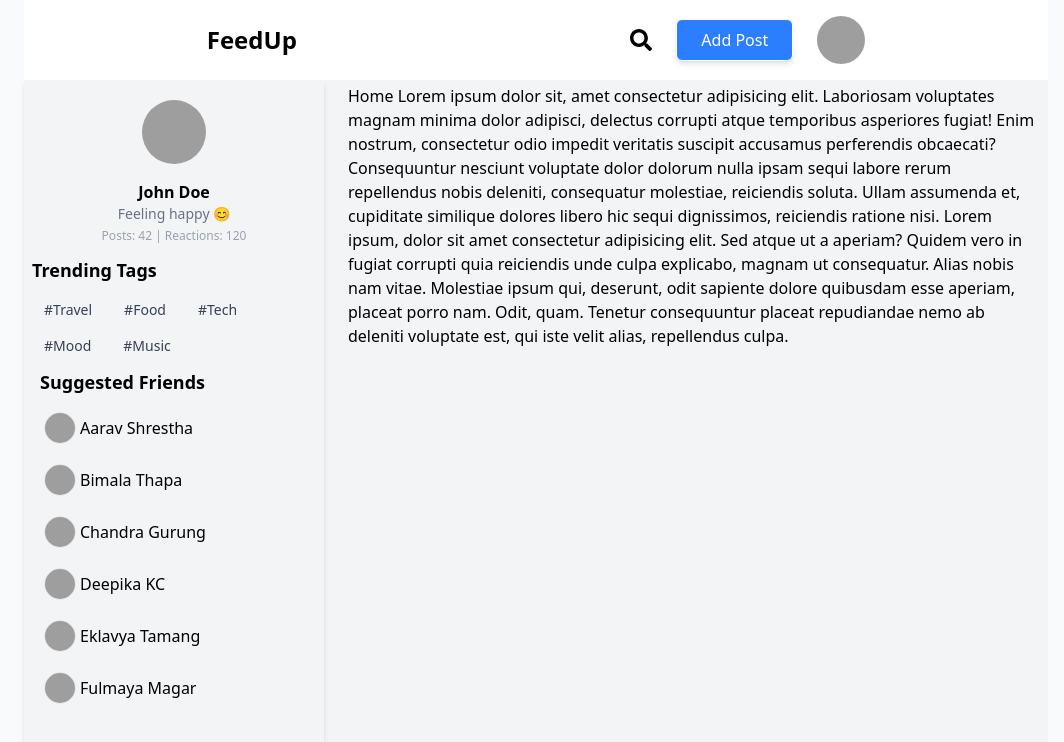
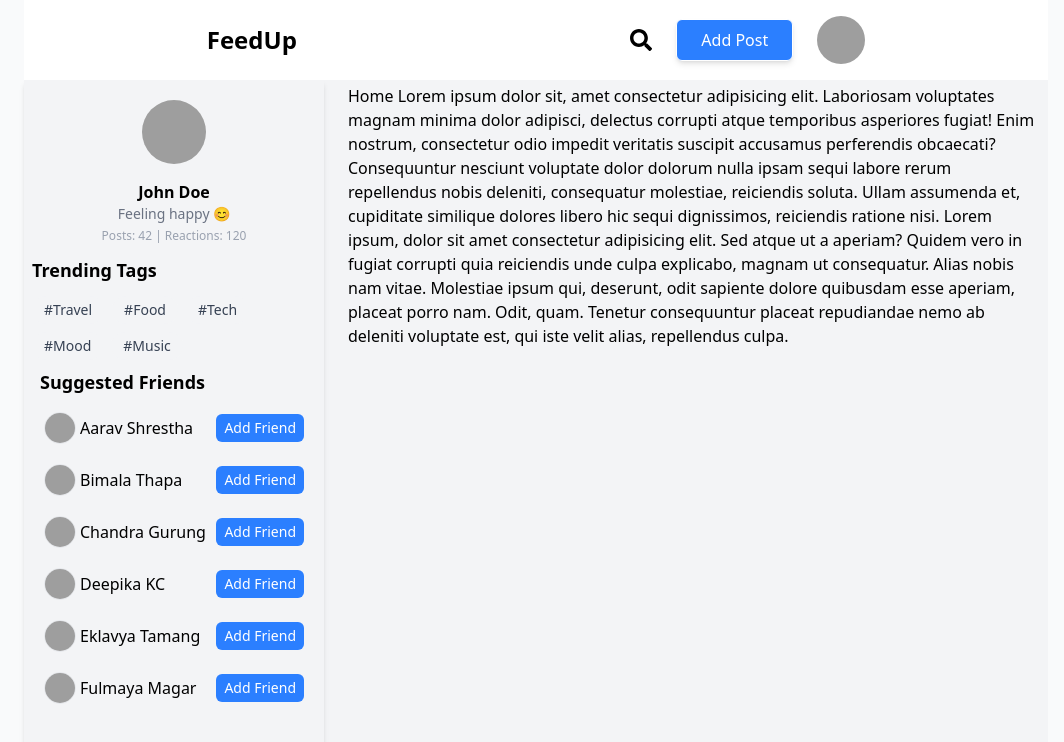
Before and after one commit to paldentitung/FeedUp, a React (Vite) app: page / in a window 1280 px wide. Shown: the top 742 px of the page, without its empty margins (104-1168 px from the left). Built offline with nearby package versions, Linux system fonts and the light colour scheme; grey boxes are pictures that could not be loaded.

Commit message:
addded context

```diff
--- a/src/Components/SuggestedUsers.jsx
+++ b/src/Components/SuggestedUsers.jsx
@@ -1,14 +1,17 @@
-import React, { use, useState } from "react";
+import React, { use, useContext, useState } from "react";
 import UsersData from "../data/UsersData";
+import { AppContext } from "../Context/AppContext";
 
 const SuggestedUsers = ({ showAll = false }) => {
   const showAllUsers = showAll ? UsersData : UsersData.slice(0, 6);
-
+  const { friend, setFriend, toggleFriends } = useContext(AppContext);
   return (
     <div className="p-2">
       <h3 className="text-lg font-semibold mb-3">Suggested Friends</h3>
       <div className="flex flex-col gap-3">
-        {showAllUsers.map((user) => (
+        {showAllUsers.map((user) => {
+          const isFriend = friend.includes(user.id);
+          return (
             <div
               key={user.id}
               className="flex justify-between items-center p-1 hover:bg-gray-100 hover:cursor-pointer rounded-md transition-colors duration-200"
@@ -21,8 +24,20 @@ const SuggestedUsers = ({ showAll = false }) => {
                 />
                 <span>{user.name}</span>
               </div>
+              <button
+                onClick={() => toggleFriends(user.id)}
+                className={`px-2 py-1 rounded-md text-sm transition-colors duration-200 ${
+                  isFriend
+                    ? "bg-gray-300 text-gray-700 cursor-not-allowed"
+                    : "bg-blue-500 text-white hover:bg-blue-600"
+                }`}
+                disabled={isFriend}
+              >
+                {isFriend ? "Pending" : "Add Friend"}
+              </button>
             </div>
-        ))}
+          );
+        })}
       </div>
     </div>
   );
--- /dev/null
+++ b/src/Context/AppContext.jsx
@@ -0,0 +1,29 @@
+import { createContext, useState } from "react";
+
+export const AppContext = createContext();
+
+export const AppProvider = ({ children }) => {
+  const [post, setPosts] = useState([]);
+  const [friend, setFriend] = useState([]);
+  const [theme, setTheme] = useState("light");
+
+  //   toggle theme
+  const toggleTheme = (prev) => setTheme(prev === "light" ? "dark" : "light");
+
+  //   add friend
+  const toggleFriends = (userId) => {
+    setFriend((prev) =>
+      prev.includes(userId)
+        ? prev.filter((id) => id !== userId)
+        : [...prev, userId]
+    );
+  };
+
+  return (
+    <AppContext.Provider
+      value={{ theme, setTheme, friend, setFriend, toggleFriends }}
+    >
+      {children}
+    </AppContext.Provider>
+  );
+};
--- a/src/main.jsx
+++ b/src/main.jsx
@@ -3,10 +3,13 @@ import { createRoot } from "react-dom/client";
 import "./index.css";
 import App from "./App.jsx";
 import { BrowserRouter } from "react-router-dom";
+import { AppProvider } from "./Context/AppContext.jsx";
 createRoot(document.getElementById("root")).render(
   <StrictMode>
     <BrowserRouter>
-      <App />
+      <AppProvider>
+        <App />
+      </AppProvider>
     </BrowserRouter>
   </StrictMode>
 );
```
Lines whose indentation alone changed are shown as unchanged.
